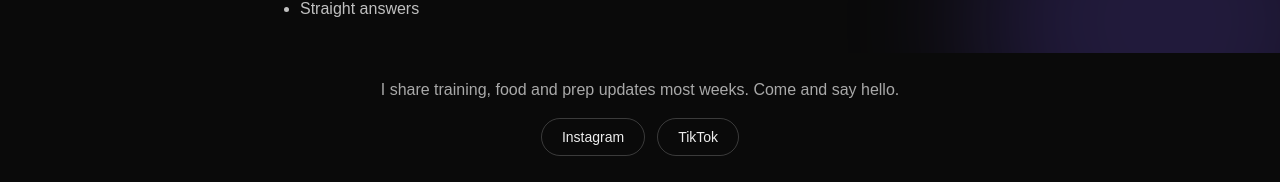
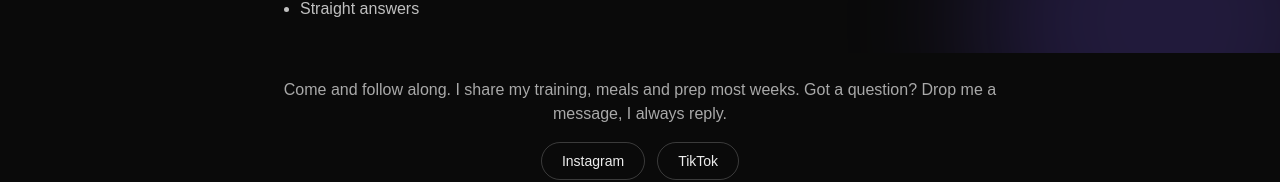
Before and after one commit to MRTNNC/coaching-business, a Next.js app: page /about in a window 1280 px wide. Shown: the part 747-929 px from the top of the page. Built offline with nearby package versions, Linux system fonts and the light colour scheme; no server answers.

Commit message:
Update social links wording on the About page

```diff
--- a/src/app/(marketing)/about/page.tsx
+++ b/src/app/(marketing)/about/page.tsx
@@ -71,8 +71,8 @@ export default function AboutPage() {
 
       <div className="mt-14 text-center">
         <p className="text-foreground/70">
-          I share training, food and prep updates most weeks. Come and say
-          hello.
+          Come and follow along. I share my training, meals and prep most
+          weeks. Got a question? Drop me a message, I always reply.
         </p>
         <div className="mt-4 flex justify-center gap-3">
           {socialLinks.map((link) => (
```
